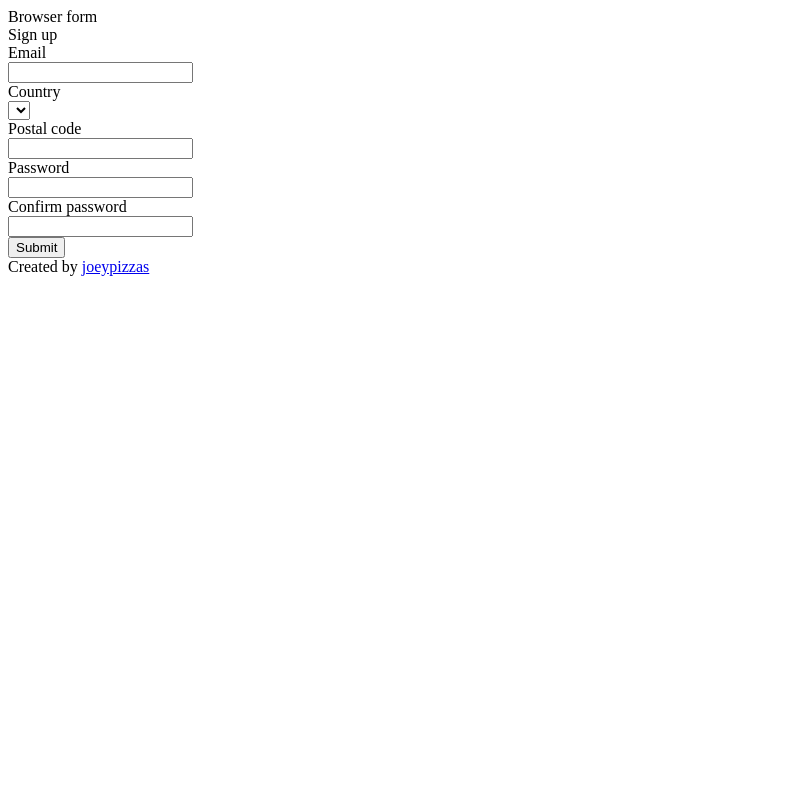
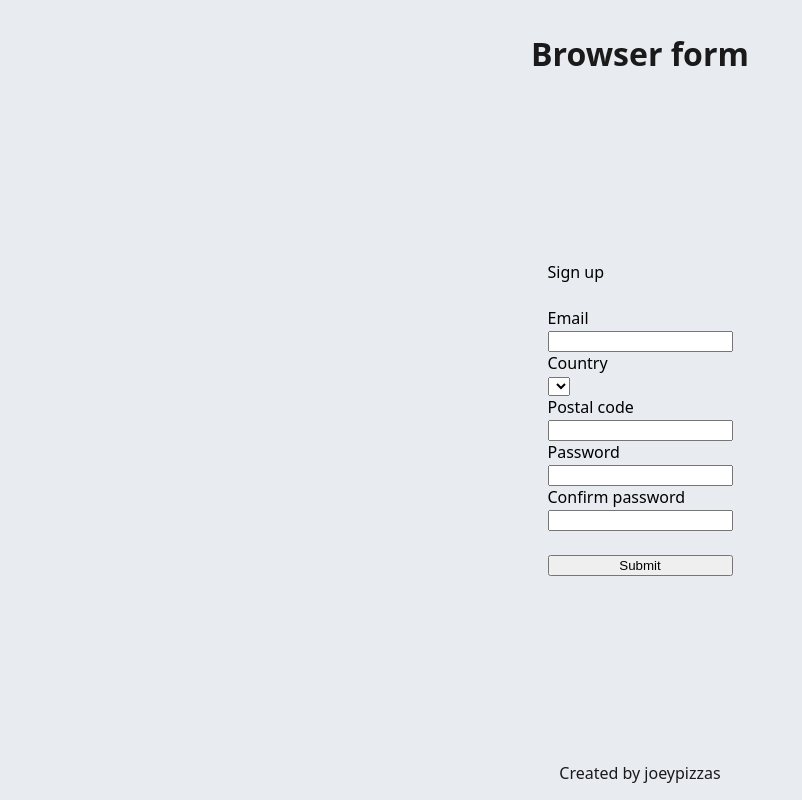
Before and after one commit to joeypizzas/browser-form, a website built with webpack: page src/template.html in a window 1280 px wide. Shown: the whole page, without its empty margins (0-802 px from the left). Built offline with nearby package versions, Linux system fonts and the light colour scheme.

Commit message:
Started styling form

```diff
--- a/src/style.css
+++ b/src/style.css
@@ -1 +1,88 @@
 /* CSS for browser form */
+
+:root {
+  --page-background: #e8ebf0;
+  --form-background: #ffffff;
+  --field-background: #f2f4f7;
+  --text-primary: #1a1a1a;
+  --text-secondary: #555b65;
+
+  --border: #d0d5dd;
+  --border-hover: #98a2b3;
+  --border-focus: #2563eb;
+
+  --button: #2563eb;
+  --button-hover: #1d4ed8;
+  --button-click: #1e40af;
+  --button-text: #ffffff;
+}
+
+html,
+body {
+  margin: 0;
+  padding: 0;
+  width: 100%;
+  height: 100%;
+  font-family:
+    system-ui,
+    -apple-system,
+    BlinkMacSystemFont,
+    "Segoe UI",
+    Roboto,
+    "Helvetica Neue",
+    Arial,
+    sans-serif;
+  background-color: var(--page-background);
+}
+
+#main-container {
+  display: flex;
+  flex-direction: column;
+  width: 100%;
+  height: 100%;
+}
+
+#header {
+  display: flex;
+  justify-content: center;
+  align-items: center;
+  padding: 2rem 0rem 0rem 0rem;
+  color: var(--text-primary);
+  font-weight: 700;
+  font-size: 2rem;
+}
+
+#middle {
+  flex: 1;
+  display: flex;
+  justify-content: center;
+  align-items: center;
+  flex-direction: column;
+}
+
+#form-container {
+  padding: 5rem;
+  display: flex;
+  flex-direction: column;
+  gap: 1.5rem;
+}
+
+#footer {
+  display: flex;
+  justify-content: center;
+  align-items: center;
+  padding: 0rem 0rem 1rem 0rem;
+}
+
+#footer-text {
+  color: var(--text-primary);
+}
+
+a {
+  text-decoration: none;
+  color: var(--text-primary);
+}
+
+a:hover {
+  color: var(--button-hover);
+}
```
